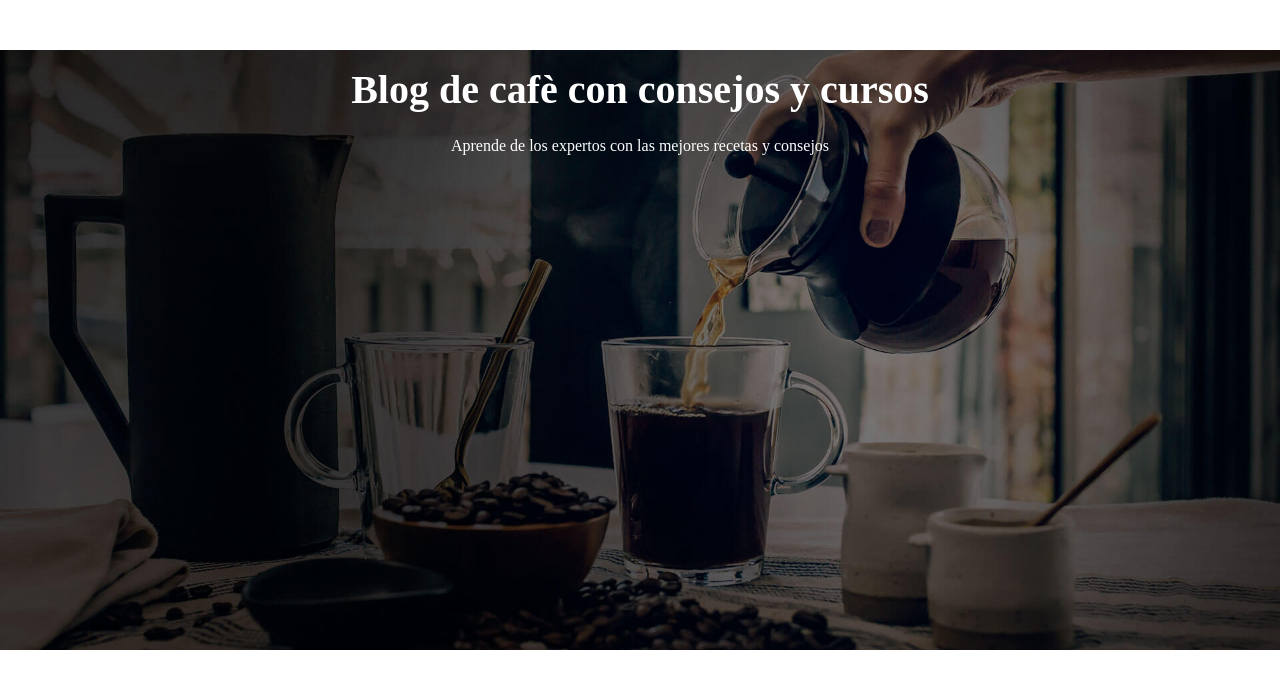
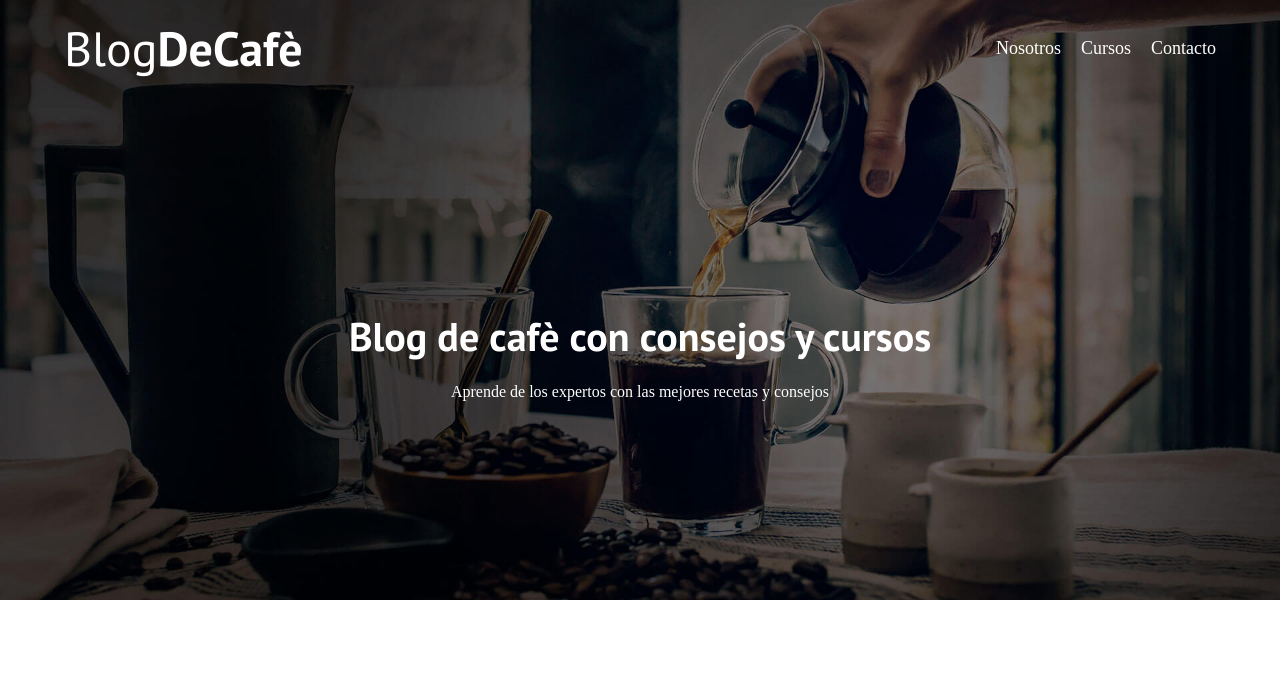
Before and after one commit to rodrigoyael/cafeteria, a plain HTML site: page index.html in a window 1280 px wide. Drawn offline with Linux system fonts and the light colour scheme.

Commit message:
Se agregaron elementos al header y asi mismo el menu principal

```diff
--- a/css/styles.css
+++ b/css/styles.css
@@ -1,5 +1,5 @@
 :root{
-    --fuenteHeadding: 'PT Sans', sans-serif;
+    --fuenteHeading: 'PT Sans', sans-serif;
     --fuenteParrafos: 'Open Sans' sans-serif;
 
     --primario: #784D3C;
@@ -78,3 +78,42 @@ img{
     color:var(--blanco);
     margin-top: 5rem;
 }
+@media(min-width: 768px){
+    .barra{
+        display:flex;
+        justify-content: space-between;
+        align-items: center;
+    }
+}
+.header__texto{
+    text-align: center;
+    color: var(--blanco);
+    margin-top: 5rem;
+}
+@media(min-width:768px){
+    .header__texto{
+        margin-top: 20rem;
+    }
+}
+.logo{
+    color:var(--blanco);
+}
+.logo__nombre{
+    font-weight: 300;
+}
+.logo__bold{
+    font-weight: 700;
+}
+
+@media(min-width:768px){
+    .navegacion{
+        display: flex;
+        gap: 2rem;
+    }
+}
+.navegacion__enlace{
+    display: block;
+    text-align: center;
+    font-size: 1.8rem;
+    color:var(--blanco);
+}
--- a/index.html
+++ b/index.html
@@ -11,11 +11,27 @@
         <link rel="stylesheet" href="css/styles.css">
     </head>
     <body>
-        <header class="header">
-            <div class="header__texto">
-                <h2 class="no-margin">Blog de cafè con consejos y cursos</h2>
-                <p class="no-margin">Aprende de los expertos con las mejores recetas y consejos</p>
+            <header class="header">
+
+        <div class="contenedor">
+            <div class="barra">
+                <a class="logo" href="index.html">
+                    <h1 class="logo__nombre no-margin centrar-texto">Blog<span class="logo__bold">DeCafè</span></h1>
+                </a>
+
+                <nav class="navegacion">
+                    <a href="nosotros.html" class="navegacion__enlace">Nosotros</a>
+                    <a href="cursos.html" class="navegacion__enlace">Cursos</a>
+                    <a href="contacto.html" class="navegacion__enlace">Contacto</a>
+                </nav>
             </div>
-        </header>
+        </div>
+
+        <div class="header__texto">
+            <h2 class="no-margin">Blog de cafè con consejos y cursos</h2>
+            <p class="no-margin">Aprende de los expertos con las mejores recetas y consejos</p>
+        </div>
+    </header>
+
     </body>
 </html>
```
